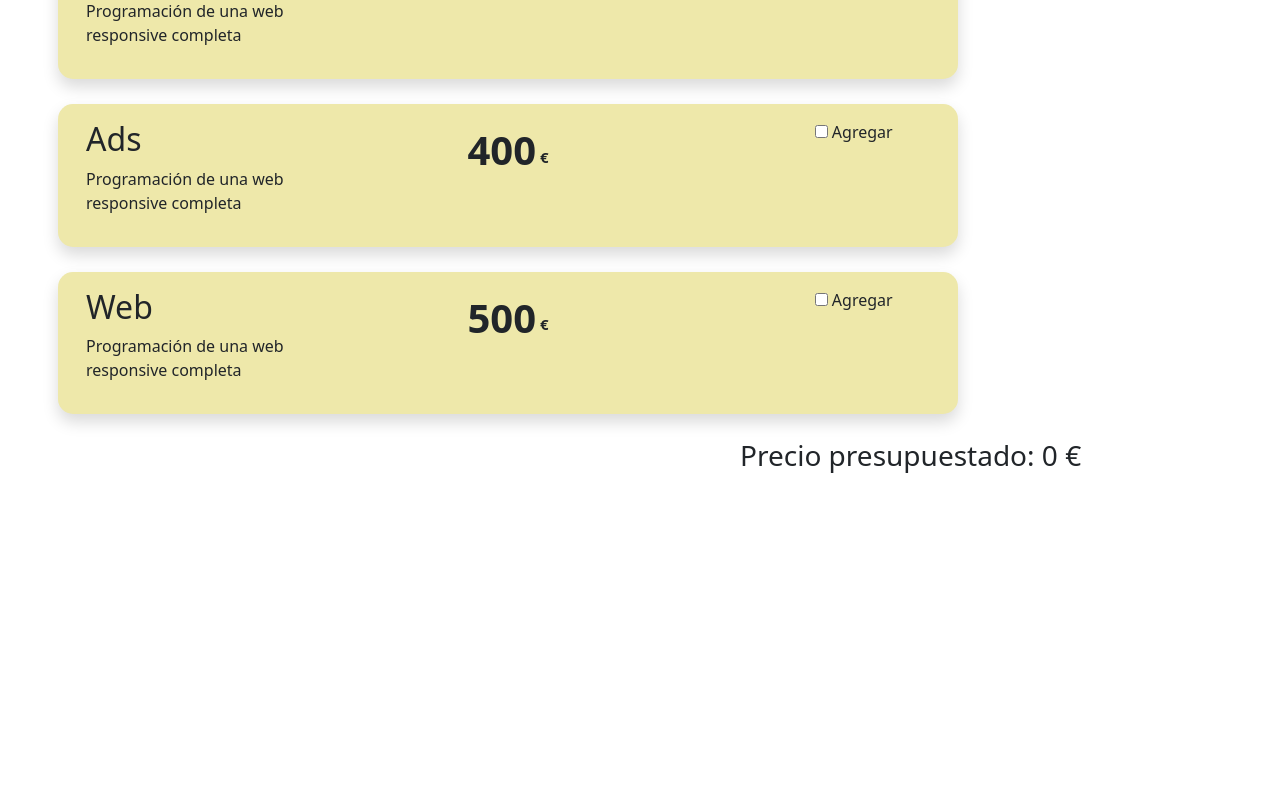
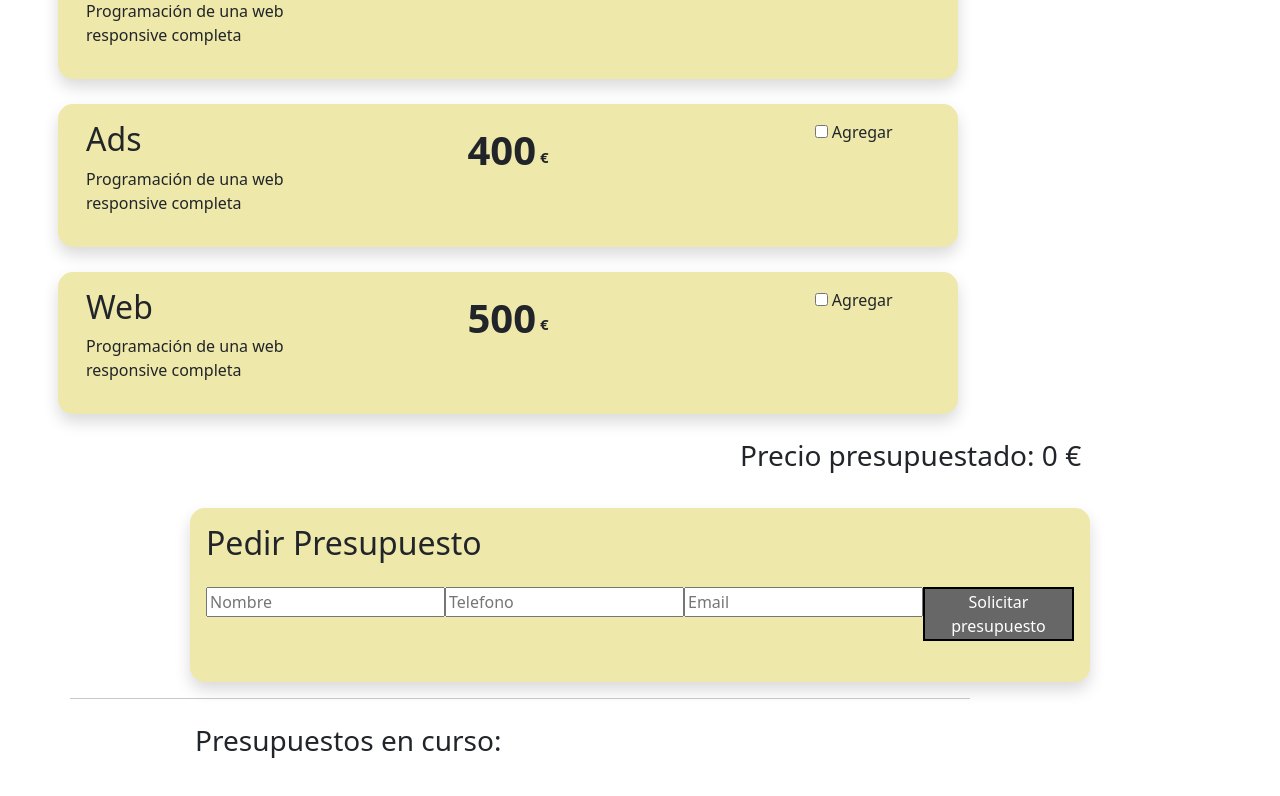
Before and after one commit to javijsgithub/sprint6, a React (Create React App) app in the folder presupuestos/: page /calculator in a window 1280 px wide. Shown: the part 457-1253 px from the top of the page. Before the commit the page ends 963 px from the top, so only its background shows below. Built offline with nearby package versions, Linux system fonts and the light colour scheme.

Commit message:
Exercici 5

```diff
--- /dev/null
+++ b/presupuestos/src/components/askBudget.jsx
@@ -0,0 +1,120 @@
+import React, { useState } from 'react';
+import '../styles/askBudget.css';
+
+function AskBudget({ totalPrice, resetPrice, webOptionsCost, seoChecked, adsChecked, webChecked,  setSeoChecked, setAdsChecked, setWebChecked, numPages, numLanguages }) {
+    const [presupuestos, setPresupuestos] = useState([]);
+    const [nombreCliente, setNombreCliente] = useState('');
+    const [telefonoCliente, setTelefonoCliente] = useState('');
+    const [emailCliente, setEmailCliente] = useState('');
+
+    const nombreChange = (value) => {
+        setNombreCliente(value);
+    };
+
+    const telefonoChange = (value) => {
+        setTelefonoCliente(value);
+    };
+
+    const emailChange = (value) => {
+        setEmailCliente(value);
+    };
+
+    const solicitarPresupuesto = () => {
+
+        const servicios = [];
+        if (seoChecked) servicios.push('Seo ');
+        if (adsChecked) servicios.push('Ads ');
+        if (webChecked) {servicios.push('Web (' + numPages + ' Páginas, ' + numLanguages + ' Idiomas)');}
+
+        const presupuesto = {
+            nombreCliente,
+            telefonoCliente,
+            emailCliente,
+            servicio: servicios,
+            precioTotal: totalPrice + webOptionsCost
+        };
+
+        setPresupuestos([...presupuestos, presupuesto]);
+
+        setSeoChecked(false);
+        setAdsChecked(false);
+        setWebChecked(false);
+
+        setNombreCliente('');
+        setTelefonoCliente('');
+        setEmailCliente('');
+
+        resetPrice();
+      };
+
+    return (
+        <div className='container-budgets-list'>
+           <div className='container-budgets shadow p-3'>
+              <h2>Pedir Presupuesto</h2>
+              <div className='container-inputs-button'>
+                <div className='nombre'>
+                  <input
+                    type="text"
+                   className='input-nombre'
+                    placeholder='Nombre'
+                    value={nombreCliente}
+                    onChange={(e) => nombreChange(e.target.value)}
+                  />
+                </div>
+                <div className='telefono'>
+                  <input
+                    type="text"
+                    className='input-telefono'
+                    placeholder='Telefono'
+                    value={telefonoCliente}
+                    onChange={(e) => telefonoChange(e.target.value)}
+                   />
+                </div>
+                <div className='email'>
+                  <input
+                    type="text"
+                    className='input-email'
+                    placeholder='Email'
+                    value={emailCliente}
+                    onChange={(e) => emailChange(e.target.value)} />
+                </div>
+                <button className='btn-solicitar btn-secondary' onClick={solicitarPresupuesto}>Solicitar presupuesto</button>
+              </div>
+            </div>
+
+            <hr/>
+
+            <h3>Presupuestos en curso:</h3>
+
+                     {presupuestos.map((presupuesto, index) => (
+                        <div key={index} className='container-list shadow p-3'>
+
+                          <div className='col-4 col-info-cliente'>
+                            <ul type='none'>
+                              <li><h2>{presupuesto.nombreCliente}</h2></li>
+                              <li>{presupuesto.telefonoCliente}</li>
+                              <li>{presupuesto.emailCliente}</li>
+                            </ul>
+                          </div>
+
+                          <div className='col-4 col-servicios-contratados'>
+                            <h6>Servicios contratados:</h6>
+                              <ul>
+                                {presupuesto.servicio.map((servicio, index) => (
+                                  <li key={index}>{servicio}</li>
+                                 ))}
+                              </ul>
+                          </div>
+
+                          <div className='col-4 col-precio'>
+                            <p>Total: <h2>{presupuesto.precioTotal} €</h2></p>
+                          </div>
+
+                        </div>
+                    ))}
+
+            </div>
+    );
+};
+
+export default AskBudget;
--- a/presupuestos/src/components/checkboxes.jsx
+++ b/presupuestos/src/components/checkboxes.jsx
@@ -2,6 +2,7 @@ import React, { useState } from 'react';
 import { Link } from 'react-router-dom';
 import WebOptions from './webOptions';
 import '../styles/checkboxes.css';
+import AskBudget from './askBudget';
 
 
 function Checkboxes() {
@@ -38,12 +39,19 @@ function Checkboxes() {
       if (seoChecked) total += 300;
       if (adsChecked) total += 400;
       if (webChecked) total += 500;
+
       setWebOptionsCost(webCost);
 
       if (!webChecked) {
         total -= webCost;
-    }
+      }
+
       setTotalPrice(total);
+    };
+
+    const resetPrice = () => {
+      setTotalPrice(0);
+      setWebOptionsCost(0);
     };
 
     return (
@@ -111,15 +119,30 @@ function Checkboxes() {
             /> Agregar
           </div>
 
-          {webChecked && (<WebOptions
-          updateWebCost={updateWebCost}
-          />
+          {webChecked && (
+            <WebOptions
+              updateWebCost = {updateWebCost}
+            />
           )}
         </div>
 
-        <div className='container-h3'>
+        <div className='container-precio-presupuestado'>
             <h3>Precio presupuestado: {totalPrice + webOptionsCost} €</h3>
         </div>
+
+          <AskBudget
+            totalPrice = {totalPrice}
+            webOptionsCost = {webOptionsCost}
+            seoChecked = {seoChecked}
+            adsChecked = {adsChecked}
+            webChecked = {webChecked}
+            setSeoChecked={setSeoChecked}
+            setAdsChecked={setAdsChecked}
+            setWebChecked={setWebChecked}
+            numPages={webCost / 60}
+            numLanguages={webCost / 60}
+            resetPrice={resetPrice}
+          />
 
       </div>
     );
--- a/presupuestos/src/components/webOptions.jsx
+++ b/presupuestos/src/components/webOptions.jsx
@@ -52,6 +52,7 @@ function WebOptions({ updateWebCost }) {
             </div>
 
         </div>
+
     );
 };
 
--- /dev/null
+++ b/presupuestos/src/styles/askBudget.css
@@ -0,0 +1,73 @@
+@import "~bootstrap/dist/css/bootstrap.min.css";
+
+
+.container-budgets {
+    background-color: rgb(238,232,170);
+    width: 900px;
+    margin: auto;
+    margin-top: 35px;
+    border-radius: 15px;
+    padding: 25px 45px 45px 25px;
+}
+
+.container-inputs-button {
+    display: flex;
+    justify-content: space-between;
+    margin-bottom: 25px;
+}
+
+.btn-solicitar {
+    background-color:  rgb(104, 103, 103);
+    color: white;
+    border: 2px solid black
+}
+
+.btn-solicitar:hover {
+    background-color: rgb(238,232,170);
+    border: 2px solid black;
+    color: black;
+}
+
+.container-budgets-list h3 {
+    margin-top: 25px;
+    margin-bottom: 25px;
+    margin-left: 125px;
+}
+
+.container-budgets h2 {
+    margin-bottom: 25px;
+}
+
+hr {
+    margin-top: 65px;
+    width: 900px;
+    margin-left: 115px;
+}
+
+.container-list {
+    background-color:  rgb(238,232,170);
+    display: flex;
+    justify-content: space-between;
+    width: 900px;
+    margin: auto;
+    margin-top: 35px;
+    border-radius: 15px;
+    padding: 25px 45px 45px 25px;
+}
+
+.col-info-cliente {
+    margin-top: 25px;
+}
+
+.col-servicios-contratados {
+    margin-top: 25px;
+    margin-left: 50px;
+}
+
+.col-precio {
+    margin-top: 25px;
+    margin-left: 100px;
+    justify-content: center;
+    align-items: center;
+
+}
--- a/presupuestos/src/styles/checkboxes.css
+++ b/presupuestos/src/styles/checkboxes.css
@@ -92,7 +92,7 @@
     margin-left: 150px;
 }
 
-.container-h3 {
+.container-precio-presupuestado {
     background-color: transparent;
     margin-right: 10px;
     margin-top: 20px;
```
